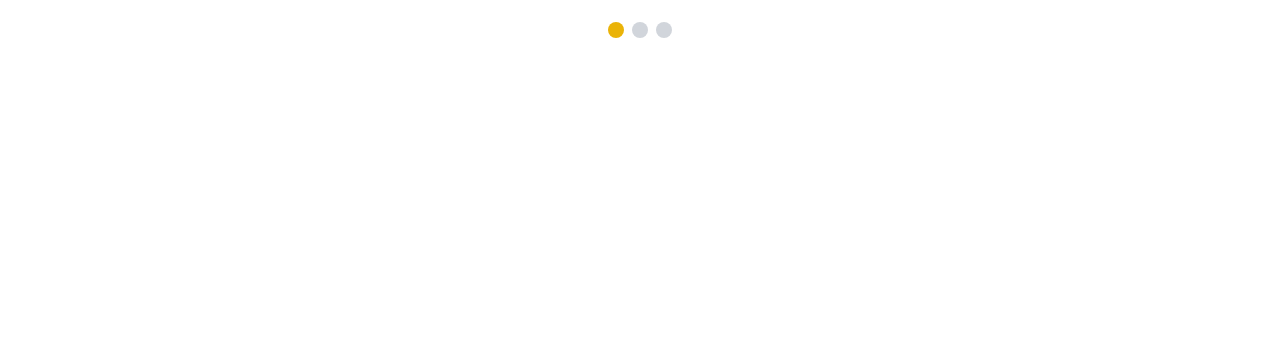
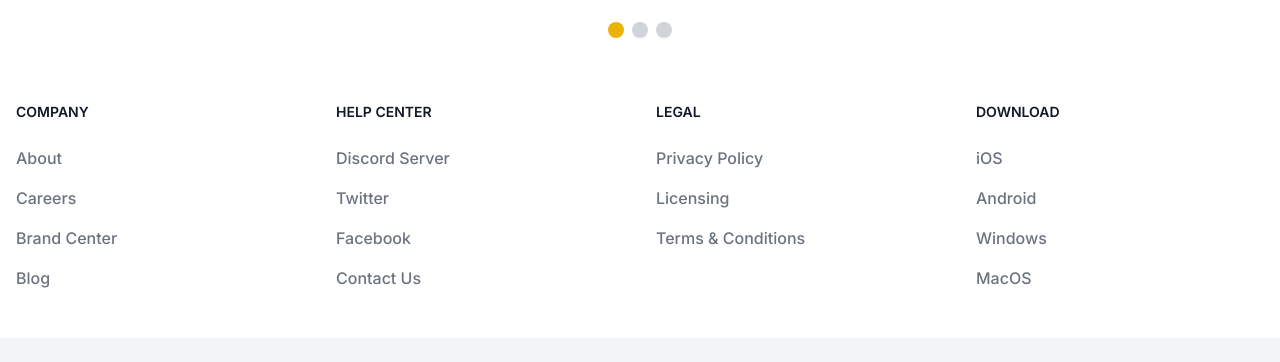
Before and after one commit to Siddhantbg/CatSight-caterpillar, a Next.js app: page / in a window 1280 px wide. Shown: the part 2418-2780 px from the top of the page. Before the commit the page ends 2488 px from the top, so only its background shows below. Built offline with nearby package versions, Linux system fonts and the light colour scheme.

Commit message:
color changing navbar

```diff
--- a/app/components/Navbar.jsx
+++ b/app/components/Navbar.jsx
@@ -1,27 +1,46 @@
-import React from 'react'
-import Image from 'next/image';
+"use client"
+import React, { useState, useEffect } from 'react';
 
-const Navbar = () => {
+const Navbar = ({ bgColor }) => {
+  const [scrollPosition, setScrollPosition] = useState(0);
+
+  useEffect(() => {
+    const handleScroll = () => {
+      setScrollPosition(window.scrollY);
+    };
+
+    window.addEventListener('scroll', handleScroll);
+
+    // Cleanup event listener on component unmount
+    return () => {
+      window.removeEventListener('scroll', handleScroll);
+    };
+  }, []);
+
   return (
     <div>
-      <header className="text-gray-600 body-font bg">
+      <header className={`text-gray-600 body-font fixed top-0 left-0 w-full z-50 transition-colors duration-300 ${
+        scrollPosition > 50 ? bgColor : 'bg-transparent'
+      }`}>
         <div className="container mx-auto flex flex-wrap p-5 flex-col md:flex-row items-center">
           <a className="flex title-font font-medium items-center text-gray-900 mb-4 md:mb-0">
-     <img className='w-64' src="/Screenshot_2024-08-09_155040-removebg-preview (1).svg" alt="" />
-
+            <img className='w-64' src="/Screenshot_2024-08-09_155040-removebg-preview (1).svg" alt="Logo" />
           </a>
           <nav className="md:ml-auto md:mr-auto text-white flex gap-16 flex-wrap items-center text-xl justify-center">
             <a className="mr-5 hover:text-gray-300 cursor-pointer">How It Works</a>
             <a className="mr-5 hover:text-gray-300 cursor-pointer">The App</a>
             <a className="mr-5 hover:text-gray-300 cursor-pointer">Reviews</a>
-      {/* <a className="mr-5 hover:text-gray-900"></a> */}
           </nav>
-    <button type="button" class="py-2.5 px-5 me-2 mb-2 text-sm font-medium text-gray-900 focus:outline-none bg-gray-100 rounded-full border border-gray-200 hover:bg-gray-100 hover:text-blue-700 focus:z-10 focus:ring-4 focus:ring-gray-100 dark:focus:ring-gray-100 dark:bg-gray-100 dark:text-gray-900 dark:border-gray-600 dark:hover:text-gray-900 dark:hover:bg-gray-100">Sign Up</button>
-
+          <button
+            type="button"
+            className="py-2.5 px-5 me-2 mb-2 text-sm font-medium text-gray-900 focus:outline-none bg-gray-100 rounded-full border border-gray-200 hover:bg-gray-100 hover:text-blue-700 focus:z-10 focus:ring-4 focus:ring-gray-100"
+          >
+            Sign Up
+          </button>
         </div>
       </header>
     </div>
-  )
-}
+  );
+};
 
-export default Navbar
+export default Navbar;
--- a/app/page.js
+++ b/app/page.js
@@ -1,7 +1,9 @@
 import ImageGallery from "./components/Imagegallery";
+import Navbar from "./components/Navbar";
 export default function Page() {
   return (
     <>
+          <Navbar bgColor="bg-gray-400" />
       <div className="additional-text-container align-text-bottom p-5 bg-gray-300 text-gray-900">
       <section className="text-gray-600 body-font">
         <h1 className="flex justify-center text-2xl">MY TEAM</h1>
@@ -36,6 +38,8 @@
       </div>
     </div>
   </div>
+  <Navbar bgColor="bg-black" />
+
 </section>
       </div>
 
@@ -122,6 +126,116 @@
       <h1 className="text-3xl font-bold mb-4 text-center">Image Gallery</h1>
       <ImageGallery />
     </div>
+
+
+<footer class="bg-white dark:bg-gray-900">
+    <div class="mx-auto w-full max-w-screen-xl">
+      <div class="grid grid-cols-2 gap-8 px-4 py-6 lg:py-8 md:grid-cols-4">
+        <div>
+            <h2 class="mb-6 text-sm font-semibold text-gray-900 uppercase dark:text-white">Company</h2>
+            <ul class="text-gray-500 dark:text-gray-400 font-medium">
+                <li class="mb-4">
+                    <a href="#" class=" hover:underline">About</a>
+                </li>
+                <li class="mb-4">
+                    <a href="#" class="hover:underline">Careers</a>
+                </li>
+                <li class="mb-4">
+                    <a href="#" class="hover:underline">Brand Center</a>
+                </li>
+                <li class="mb-4">
+                    <a href="#" class="hover:underline">Blog</a>
+                </li>
+            </ul>
+        </div>
+        <div>
+            <h2 class="mb-6 text-sm font-semibold text-gray-900 uppercase dark:text-white">Help center</h2>
+            <ul class="text-gray-500 dark:text-gray-400 font-medium">
+                <li class="mb-4">
+                    <a href="#" class="hover:underline">Discord Server</a>
+                </li>
+                <li class="mb-4">
+                    <a href="#" class="hover:underline">Twitter</a>
+                </li>
+                <li class="mb-4">
+                    <a href="#" class="hover:underline">Facebook</a>
+                </li>
+                <li class="mb-4">
+                    <a href="#" class="hover:underline">Contact Us</a>
+                </li>
+            </ul>
+        </div>
+        <div>
+            <h2 class="mb-6 text-sm font-semibold text-gray-900 uppercase dark:text-white">Legal</h2>
+            <ul class="text-gray-500 dark:text-gray-400 font-medium">
+                <li class="mb-4">
+                    <a href="#" class="hover:underline">Privacy Policy</a>
+                </li>
+                <li class="mb-4">
+                    <a href="#" class="hover:underline">Licensing</a>
+                </li>
+                <li class="mb-4">
+                    <a href="#" class="hover:underline">Terms &amp; Conditions</a>
+                </li>
+            </ul>
+        </div>
+        <div>
+            <h2 class="mb-6 text-sm font-semibold text-gray-900 uppercase dark:text-white">Download</h2>
+            <ul class="text-gray-500 dark:text-gray-400 font-medium">
+                <li class="mb-4">
+                    <a href="#" class="hover:underline">iOS</a>
+                </li>
+                <li class="mb-4">
+                    <a href="#" class="hover:underline">Android</a>
+                </li>
+                <li class="mb-4">
+                    <a href="#" class="hover:underline">Windows</a>
+                </li>
+                <li class="mb-4">
+                    <a href="#" class="hover:underline">MacOS</a>
+                </li>
+            </ul>
+        </div>
+    </div>
+    <div class="px-4 py-6 bg-gray-100 dark:bg-gray-700 md:flex md:items-center md:justify-between">
+        <span class="text-sm text-gray-500 dark:text-gray-300 sm:text-center">© 2023 <a href="https://google.com/">CatSight™</a>. All Rights Reserved.
+        </span>
+        <div class="flex mt-4 sm:justify-center md:mt-0 space-x-5 rtl:space-x-reverse">
+            <a href="#" class="text-gray-400 hover:text-gray-900 dark:hover:text-white">
+                  <svg class="w-4 h-4" aria-hidden="true" xmlns="http://www.w3.org/2000/svg" fill="currentColor" viewBox="0 0 8 19">
+                        <path fill-rule="evenodd" d="M6.135 3H8V0H6.135a4.147 4.147 0 0 0-4.142 4.142V6H0v3h2v9.938h3V9h2.021l.592-3H5V3.591A.6.6 0 0 1 5.592 3h.543Z" clip-rule="evenodd"/>
+                    </svg>
+                  <span class="sr-only">Facebook page</span>
+              </a>
+              <a href="#" class="text-gray-400 hover:text-gray-900 dark:hover:text-white">
+                  <svg class="w-4 h-4" aria-hidden="true" xmlns="http://www.w3.org/2000/svg" fill="currentColor" viewBox="0 0 21 16">
+                        <path d="M16.942 1.556a16.3 16.3 0 0 0-4.126-1.3 12.04 12.04 0 0 0-.529 1.1 15.175 15.175 0 0 0-4.573 0 11.585 11.585 0 0 0-.535-1.1 16.274 16.274 0 0 0-4.129 1.3A17.392 17.392 0 0 0 .182 13.218a15.785 15.785 0 0 0 4.963 2.521c.41-.564.773-1.16 1.084-1.785a10.63 10.63 0 0 1-1.706-.83c.143-.106.283-.217.418-.33a11.664 11.664 0 0 0 10.118 0c.137.113.277.224.418.33-.544.328-1.116.606-1.71.832a12.52 12.52 0 0 0 1.084 1.785 16.46 16.46 0 0 0 5.064-2.595 17.286 17.286 0 0 0-2.973-11.59ZM6.678 10.813a1.941 1.941 0 0 1-1.8-2.045 1.93 1.93 0 0 1 1.8-2.047 1.919 1.919 0 0 1 1.8 2.047 1.93 1.93 0 0 1-1.8 2.045Zm6.644 0a1.94 1.94 0 0 1-1.8-2.045 1.93 1.93 0 0 1 1.8-2.047 1.918 1.918 0 0 1 1.8 2.047 1.93 1.93 0 0 1-1.8 2.045Z"/>
+                    </svg>
+                  <span class="sr-only">Discord community</span>
+              </a>
+              <a href="#" class="text-gray-400 hover:text-gray-900 dark:hover:text-white">
+                  <svg class="w-4 h-4" aria-hidden="true" xmlns="http://www.w3.org/2000/svg" fill="currentColor" viewBox="0 0 20 17">
+                    <path fill-rule="evenodd" d="M20 1.892a8.178 8.178 0 0 1-2.355.635 4.074 4.074 0 0 0 1.8-2.235 8.344 8.344 0 0 1-2.605.98A4.13 4.13 0 0 0 13.85 0a4.068 4.068 0 0 0-4.1 4.038 4 4 0 0 0 .105.919A11.705 11.705 0 0 1 1.4.734a4.006 4.006 0 0 0 1.268 5.392 4.165 4.165 0 0 1-1.859-.5v.05A4.057 4.057 0 0 0 4.1 9.635a4.19 4.19 0 0 1-1.856.07 4.108 4.108 0 0 0 3.831 2.807A8.36 8.36 0 0 1 0 14.184 11.732 11.732 0 0 0 6.291 16 11.502 11.502 0 0 0 17.964 4.5c0-.177 0-.35-.012-.523A8.143 8.143 0 0 0 20 1.892Z" clip-rule="evenodd"/>
+                </svg>
+                  <span class="sr-only">Twitter page</span>
+              </a>
+              <a href="#" class="text-gray-400 hover:text-gray-900 dark:hover:text-white">
+                  <svg class="w-4 h-4" aria-hidden="true" xmlns="http://www.w3.org/2000/svg" fill="currentColor" viewBox="0 0 20 20">
+                        <path fill-rule="evenodd" d="M10 .333A9.911 9.911 0 0 0 6.866 19.65c.5.092.678-.215.678-.477 0-.237-.01-1.017-.014-1.845-2.757.6-3.338-1.169-3.338-1.169a2.627 2.627 0 0 0-1.1-1.451c-.9-.615.07-.6.07-.6a2.084 2.084 0 0 1 1.518 1.021 2.11 2.11 0 0 0 2.884.823c.044-.503.268-.973.63-1.325-2.2-.25-4.516-1.1-4.516-4.9A3.832 3.832 0 0 1 4.7 7.068a3.56 3.56 0 0 1 .095-2.623s.832-.266 2.726 1.016a9.409 9.409 0 0 1 4.962 0c1.89-1.282 2.717-1.016 2.717-1.016.366.83.402 1.768.1 2.623a3.827 3.827 0 0 1 1.02 2.659c0 3.807-2.319 4.644-4.525 4.889a2.366 2.366 0 0 1 .673 1.834c0 1.326-.012 2.394-.012 2.72 0 .263.18.572.681.475A9.911 9.911 0 0 0 10 .333Z" clip-rule="evenodd"/>
+                  </svg>
+                  <span class="sr-only">GitHub account</span>
+              </a>
+              <a href="#" class="text-gray-400 hover:text-gray-900 dark:hover:text-white">
+                  <svg class="w-4 h-4" aria-hidden="true" xmlns="http://www.w3.org/2000/svg" fill="currentColor" viewBox="0 0 20 20">
+                    <path fill-rule="evenodd" d="M10 0a10 10 0 1 0 10 10A10.009 10.009 0 0 0 10 0Zm6.613 4.614a8.523 8.523 0 0 1 1.93 5.32 20.094 20.094 0 0 0-5.949-.274c-.059-.149-.122-.292-.184-.441a23.879 23.879 0 0 0-.566-1.239 11.41 11.41 0 0 0 4.769-3.366ZM8 1.707a8.821 8.821 0 0 1 2-.238 8.5 8.5 0 0 1 5.664 2.152 9.608 9.608 0 0 1-4.476 3.087A45.758 45.758 0 0 0 8 1.707ZM1.642 8.262a8.57 8.57 0 0 1 4.73-5.981A53.998 53.998 0 0 1 9.54 7.222a32.078 32.078 0 0 1-7.9 1.04h.002Zm2.01 7.46a8.51 8.51 0 0 1-2.2-5.707v-.262a31.64 31.64 0 0 0 8.777-1.219c.243.477.477.964.692 1.449-.114.032-.227.067-.336.1a13.569 13.569 0 0 0-6.942 5.636l.009.003ZM10 18.556a8.508 8.508 0 0 1-5.243-1.8 11.717 11.717 0 0 1 6.7-5.332.509.509 0 0 1 .055-.02 35.65 35.65 0 0 1 1.819 6.476 8.476 8.476 0 0 1-3.331.676Zm4.772-1.462A37.232 37.232 0 0 0 13.113 11a12.513 12.513 0 0 1 5.321.364 8.56 8.56 0 0 1-3.66 5.73h-.002Z" clip-rule="evenodd"/>
+                </svg>
+                  <span class="sr-only">Dribbble account</span>
+              </a>
+        </div>
+      </div>
+    </div>
+</footer>
+
     </>
   );
 }
```
Lines whose indentation alone changed are shown as unchanged.
